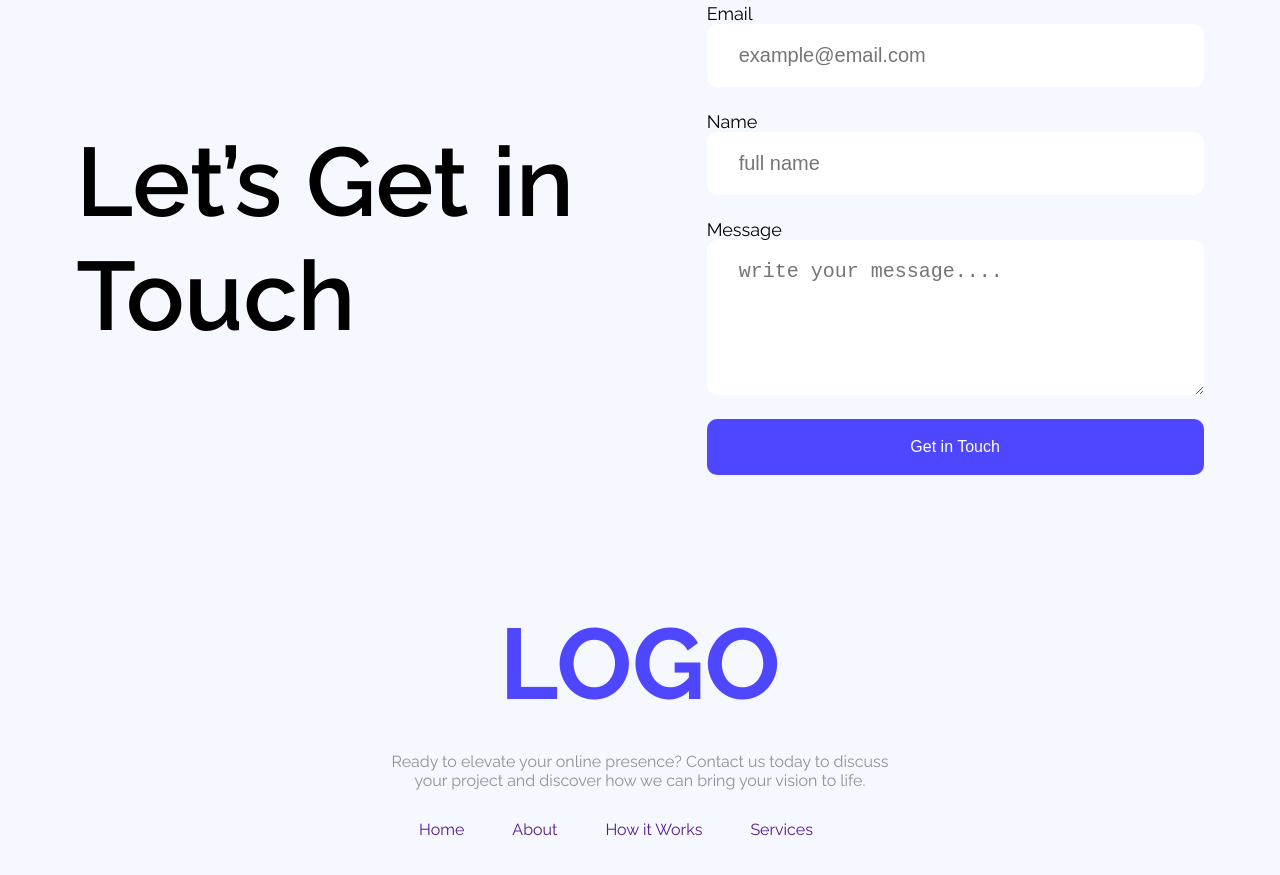
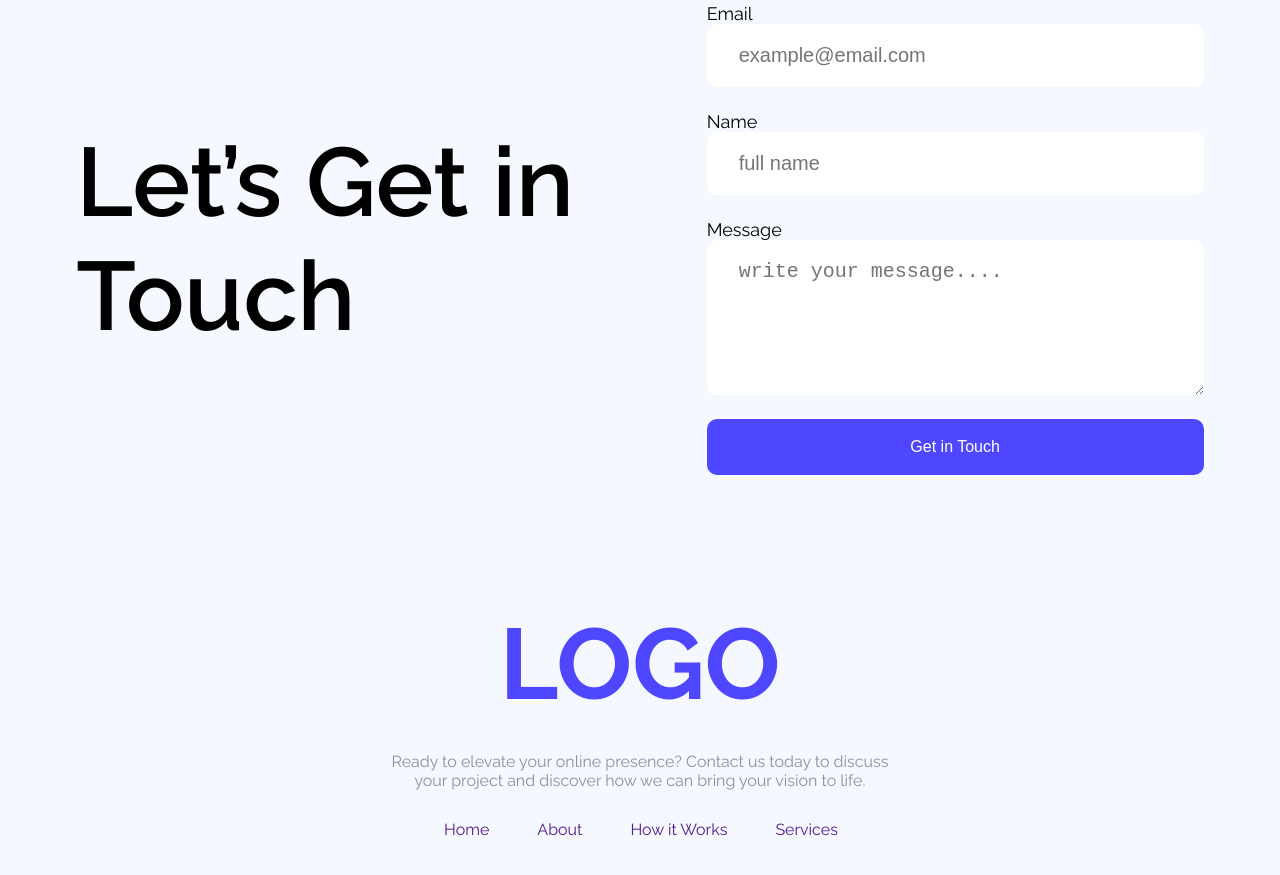
Before and after one commit to sazz-dev/first-assignment, a plain HTML site: page index.html in a window 1280 px wide. Shown: the part 3047-3922 px from the top of the page. Drawn offline with Linux system fonts and the light colour scheme; files whose address does not match are found by name.

Commit message:
alignment fix

```diff
--- a/Styles/index.css
+++ b/Styles/index.css
@@ -337,7 +337,8 @@ footer {
 
 ul {
     display: flex;
-    align-items: center;
+    margin-left: 50px;
+
 }
 
 ul li {
@@ -349,7 +350,6 @@ ul li {
 .form-button {
     width: 497px;
     padding: 19px 19px;
-
 }
 
 footer p {
```
Also changed, not shown: index.html (+0 -1 lines).
